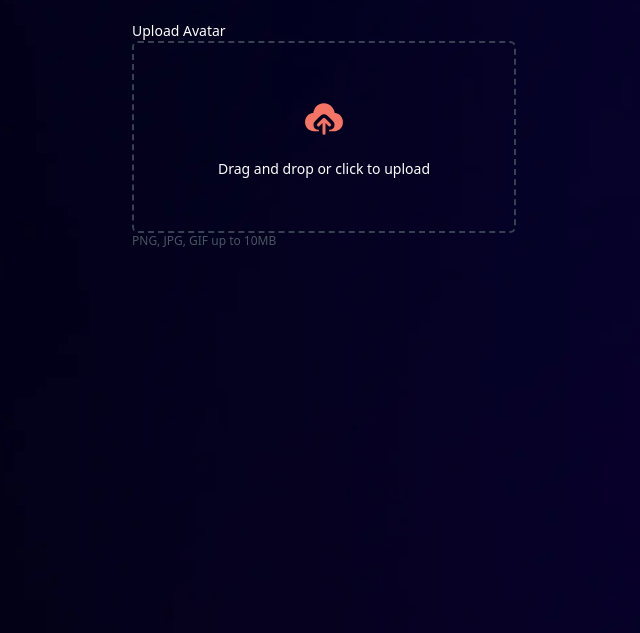
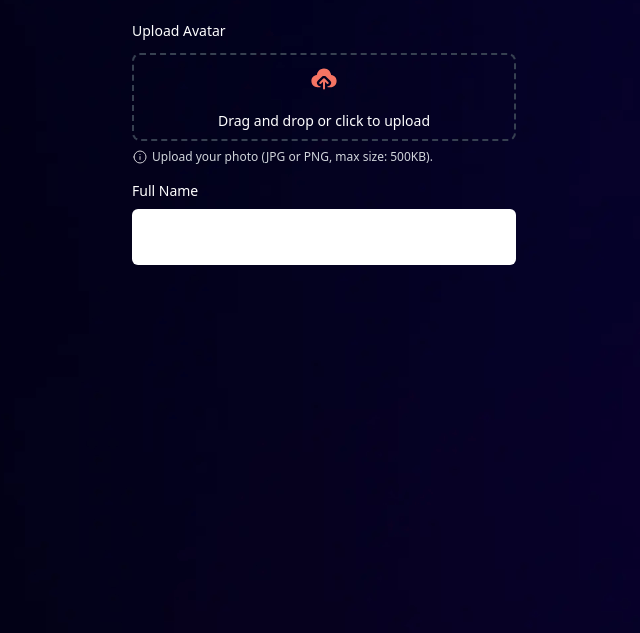
Before and after one commit to SarahDomson/Ticket-Gen, a website: page src/index.html in a window 1280 px wide. Shown: the part 167-800 px from the top of the page, without its empty margins (316-956 px from the left). Drawn offline with Linux system fonts and the light colour scheme; a web font is replaced by a local one.

Commit message:
Create first input

```diff
--- a/src/index.html
+++ b/src/index.html
@@ -26,23 +26,31 @@
 
             <div class="mt-6">
               <label for="cover-photo" class="block text-sm font-medium text-white">Upload Avatar</label>
-              <div class="w-96 h-48 border-2 border-dashed border-gray-700 rounded-md flex items-center justify-center p-2">
+              <div class="mt-3 w-96 h-39 border-2 border-dashed border-gray-700 rounded-lg flex items-center justify-center p-2">
                 <div class="text-center">
-                  <svg xmlns="http://www.w3.org/2000/svg" class="mx-auto size-12 border-none rounded-lg" width="30" height="30" fill="none" viewBox="0 0 30 30">
-                    <path fill="#F57463" fill-rule="evenodd" d="M21.894 11.252a.264.264 0 0 1-.229-.225c-.368-2.634-2.51-5.924-6.663-5.924-4.465 0-6.3 3.636-6.657 5.928a.264.264 0 0 1-.228.22c-2.95.362-4.945 2.622-4.945 5.729a5.802 5.802 0 0 0 3.423 5.277 6.274 6.274 0 0 0 2.305.468h2.528a.45.45 0 0 0 .45-.45c0-.267-.233-.472-.5-.484a3.077 3.077 0 0 1-2.049-.9 3.123 3.123 0 0 1 0-4.418l3.461-3.462c.147-.146.307-.277.479-.392.076-.05.158-.085.236-.129.1-.054.196-.114.301-.158.1-.04.206-.065.308-.096.092-.027.181-.062.276-.081.191-.039.384-.056.578-.059.011 0 .022-.004.034-.004.01 0 .018.003.027.004.196.002.391.02.584.059.094.019.18.053.271.08.105.031.211.055.313.098.1.042.193.098.288.15.084.046.17.083.25.137.154.103.295.221.428.349.016.014.034.024.049.039l3.463 3.463a3.124 3.124 0 0 1 0 4.42c-.558.56-1.284.86-2.05.897-.266.013-.497.219-.497.486 0 .249.202.451.451.451h2.512c.435 0 1.314-.06 2.344-.473a5.794 5.794 0 0 0 3.394-5.272c0-3.104-1.991-5.363-4.935-5.728Z" clip-rule="evenodd" />
-                    <path fill="#F57463" fill-rule="evenodd" d="M18.464 19.62a.936.936 0 0 0 .663-1.6l-3.464-3.464a.938.938 0 0 0-.664-.275l-.014.002a.932.932 0 0 0-.65.274l-3.462 3.462a.936.936 0 1 0 1.326 1.325l1.864-1.862v6.479a.937.937 0 1 0 1.875 0v-6.48l1.864 1.863a.93.93 0 0 0 .662.275Z" clip-rule="evenodd" />
-                  </svg>
+                  <img src="./assets/images/icon-upload.svg" class="mx-auto size-8 border-none rounded-lg">
                   <div class="mt-4 flex text-sm text-gray-600">
                     <label for="file-upload" class="relative cursor-pointer rounded-md font-normal text-white hover:text-blue-700">
-                      <span>Drag and drop or click to upload</span>
+                      <span class="mb-3">Drag and drop or click to upload</span>
                       <input id="file-upload" name="file-upload" type="file" class="sr-only">
                     </label>
                   </div>
                 </div>
               </div>
-              <p class="text-xs text-gray-600">PNG, JPG, GIF up to 10MB</p>
+              <div class="flex gap-1 mt-2">
+                <img src="./assets/images/icon-info.svg">
+                <p class="text-xs text-gray-300">Upload your photo (JPG or PNG, max size: 500KB).</p>
+              </div>
+
+              <div class="mt-4">
+                <label for="username" class="block text-sm font-medium text-white">Full Name</label>
+                <input type="text" id="username" name="username" class="mt-2 block w-full py-4 h-14 rounded-md sm:text-sm" "/>
             </div>
 
+
+
+
+            </div>
           </form>
         </section>
 
```
Also changed, not shown: src/output.css.
